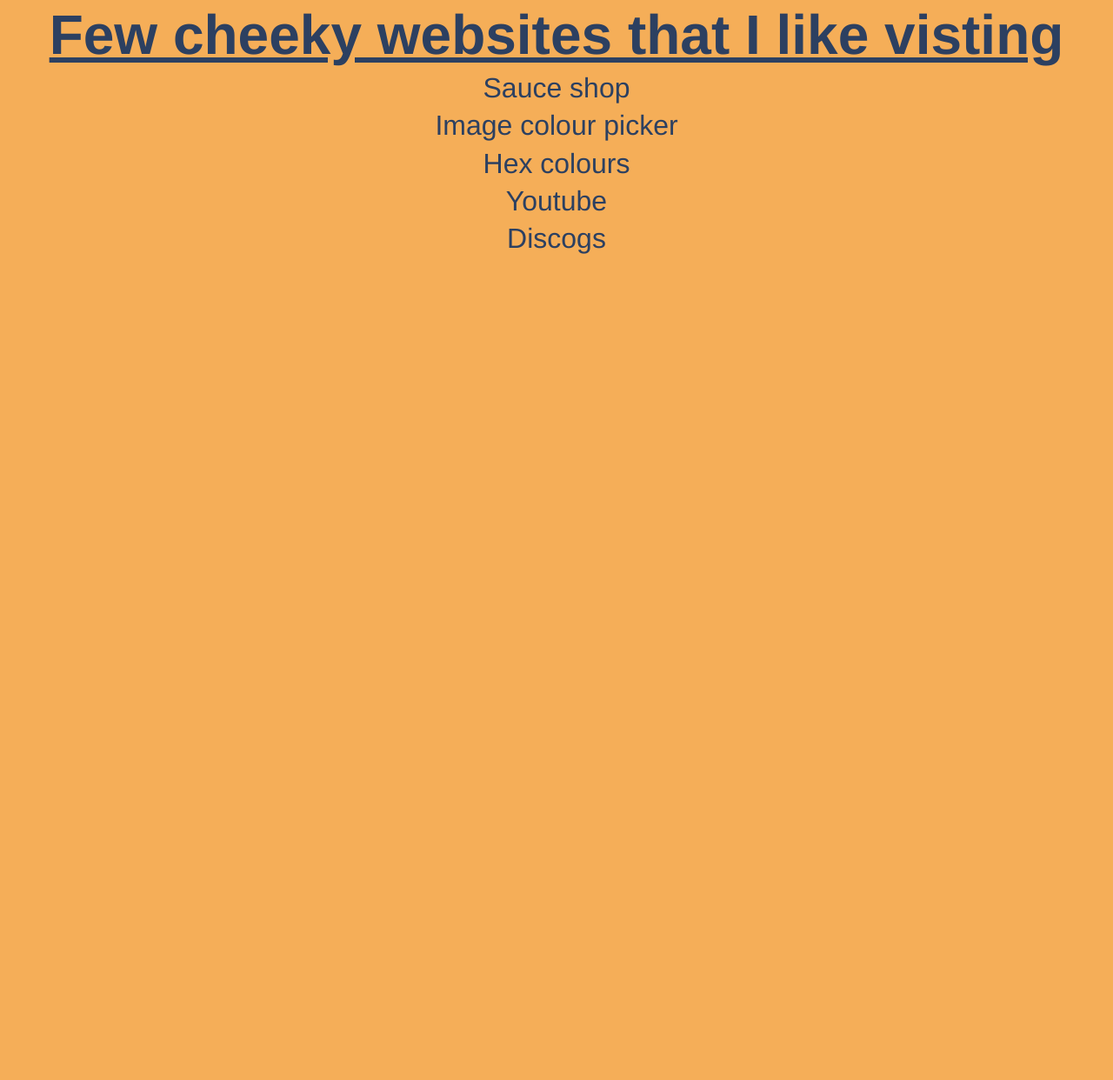
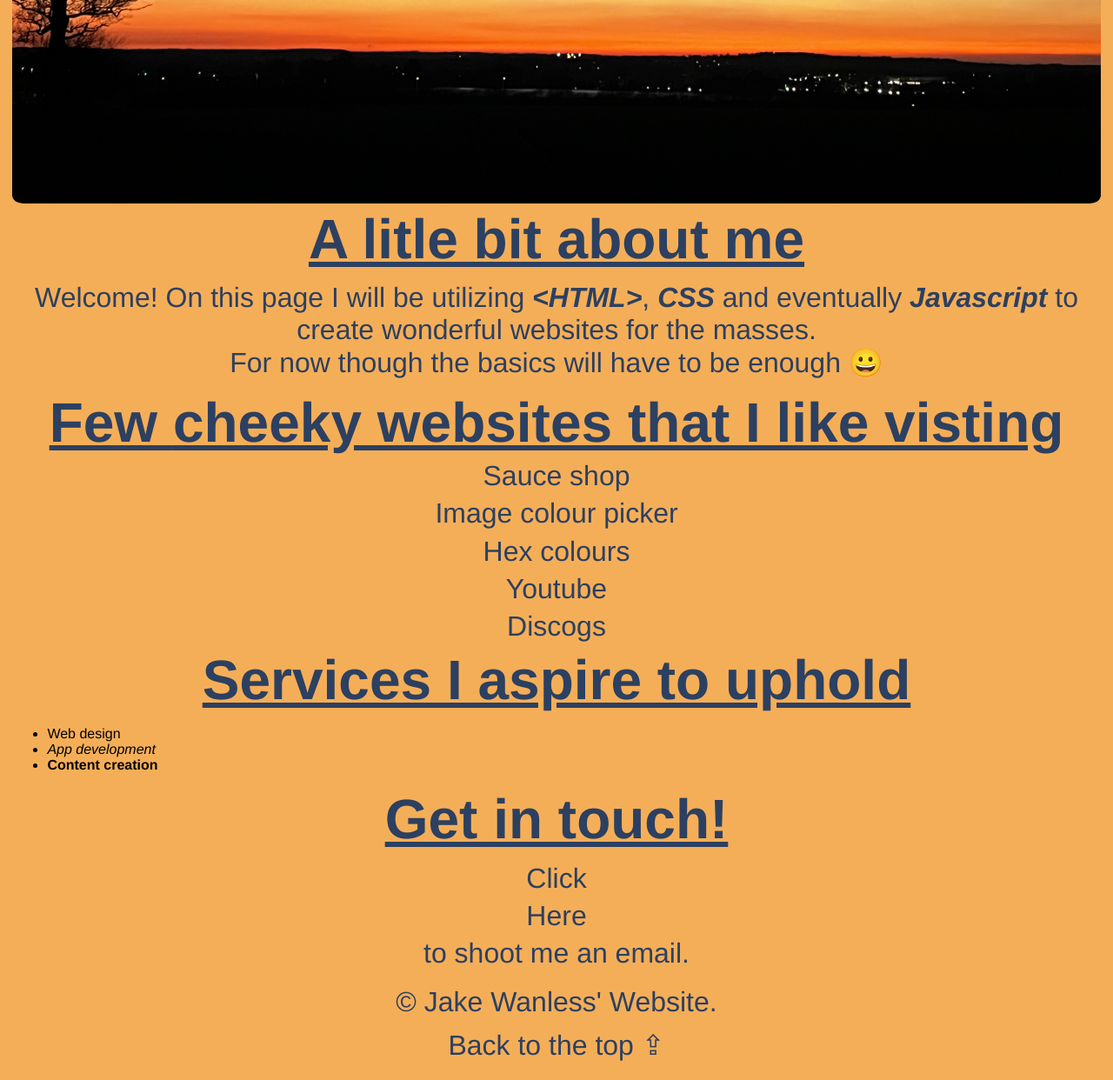
Before and after one commit to TastyKahunaBurger/Practise-html-css, a plain HTML site: page index.html in a window 1280 px wide. Shown: the part 1200-2442 px from the top of the page at 87% size. Before the commit the page ends 1514 px from the top, so only its background shows below. Drawn offline with Linux system fonts and the light colour scheme.

Commit message:
Updated structure of index.html
Added many divs, class selectors, navigation, text formatting and entities. This is in preparation for CSS addition

```diff
--- a/index.html
+++ b/index.html
@@ -7,16 +7,73 @@
     <link rel="stylesheet" href="style.css">
   </head>
   <body>
-    <!--Heading and image-->
-    <h1>Practise Page</h1>
-    <p>This is a practise page where I shall be playing around with the concepts I am learning</p>
+
+    <div class="nav-container">
+      <nav>
+        <ul>
+          <li><a href="#home">Home</a></li>
+          <li><a href="#about">About</a></li>
+          <li><a href="#services">Services</a></li>
+          <li><a href="#contact">Contact</a></li>
+        </ul>
+      </nav>
+    </div>
+
+    <div class="header" id="home">
+      <h1 class="header-title">Practise Page</h1>
+      <p class="subtitle">This is a practise page where I shall be playing around with the <span class="subtitle-span">web development concepts</span> I am learning.</p>
+    </div>
     <img src="sunset.jpeg" alt="Sunset over the Suffolk countryside">
-    <!--Links to Websites I like-->
-    <h2>Few cheeky websites that I like visting</h2>
-    <a href="https://www.sauceshop.co">Sauce shop</a>
-    <a href="https://www.imagecolorpicker.com">Image colour picker</a>
-    <a href="https://www.color-hex.com">Hex colours</a>
-    <a href="https://www.youtube.com">Youtube</a>
-    <a href="https://www.discogs.com">Discogs</a>
+
+
+
+
+    <div class="main-content">
+
+      <div class="about-section" id="about">
+        <h2>A litle bit about me</h2>
+        <p class="about-paragraph">
+          Welcome! On this page I will be utilizing <strong><em>&lt;HTML&gt;</em></strong>, <strong><em>CSS</em></strong> and eventually <strong><em>Javascript</em></strong> to create wonderful websites for the masses.<br>For now though the basics will have to be enough &#128512;
+        </p>
+      </div>
+
+      <div class="website-links-container">
+
+        <div class="website-links-heading">
+          <h2>Few <span class="cheeky">cheeky</span> websites that I like visting</h2>
+        </div>
+
+        <div class="website-links">
+          <a href="https://www.sauceshop.co">Sauce shop</a>
+          <a href="https://www.imagecolorpicker.com">Image colour picker</a>
+          <a href="https://www.color-hex.com">Hex colours</a>
+          <a href="https://www.youtube.com">Youtube</a>
+          <a href="https://www.discogs.com">Discogs</a>
+        </div>
+      </div>
+
+      <div class="services-section" id="services">
+        <h2>Services I aspire to uphold</h2>
+        <div class="services-list-container">
+          <ul>
+            <li><span >Web design</span></li>
+            <li><em>App development</em></li>
+            <li><strong>Content creation</strong></li>
+          </ul>
+        </div>
+      </div>
+
+      <div class="contact-section" id="contact">
+        <h2>Get in touch!</h2>
+        <p class="contact-paragraph">Click <a href="mailto:jakewanless@gmail.com">Here</a> to shoot me an email.</p>
+      </div>
+
+    </div>
+
+    <div class="footer-section">
+      <p>&copy; Jake Wanless' Website.</p>
+      <a href="#home">Back to the top &#x21ea;</a>
+    </div>
+
   </body>
 </html>
```
